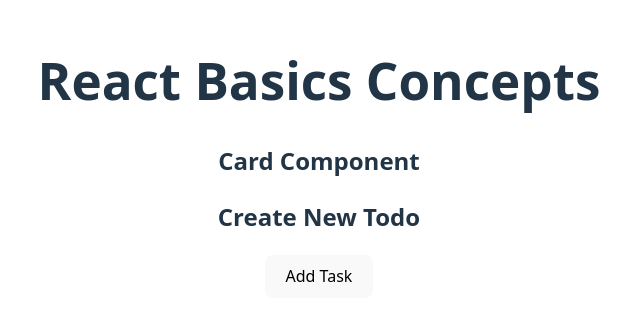
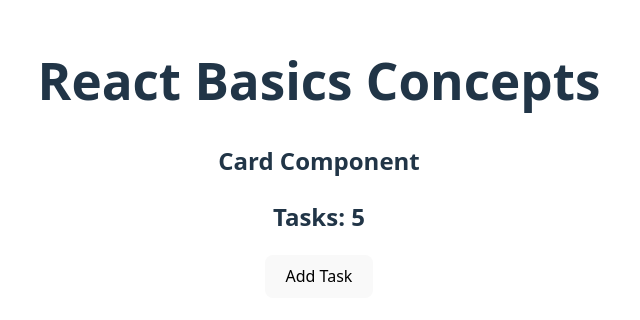
Before and after one commit to nesarikartejas10/Ultimate-React-Js, a React (Vite) app in the folder React Basics/: page / in a window 1280 px wide. Shown: the part 242-562 px from the top of the page, without its empty margins (321-961 px from the left). Built offline with nearby package versions, Linux system fonts and the light colour scheme.

Commit message:
javascript expression in jsx

```diff
--- a/React Basics/src/components/CreateTodo.jsx
+++ b/React Basics/src/components/CreateTodo.jsx
@@ -1,7 +1,11 @@
 const CreateTodo = () => {
+  const tasks = 5;
+  const countTasks = () => {
+    return tasks === 0 ? "No task available" : `Tasks: ${tasks}`;
+  };
   return (
     <>
-      <h2>Create New Todo</h2>
+      <h2>{countTasks()}</h2>
       <button>Add Task</button>
     </>
   );
```
